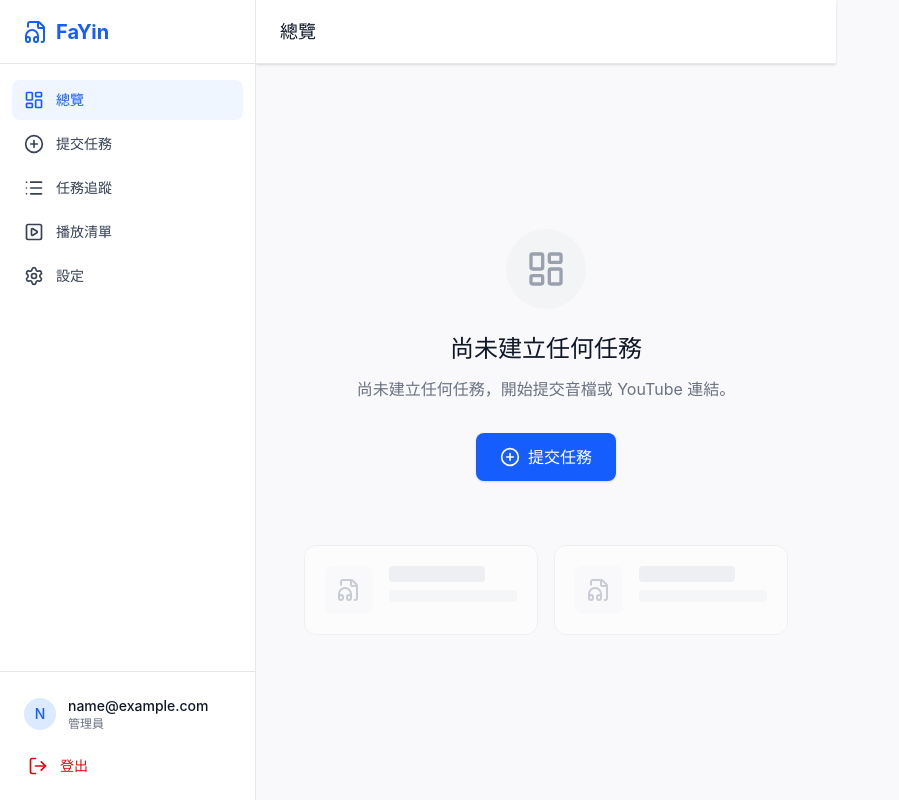
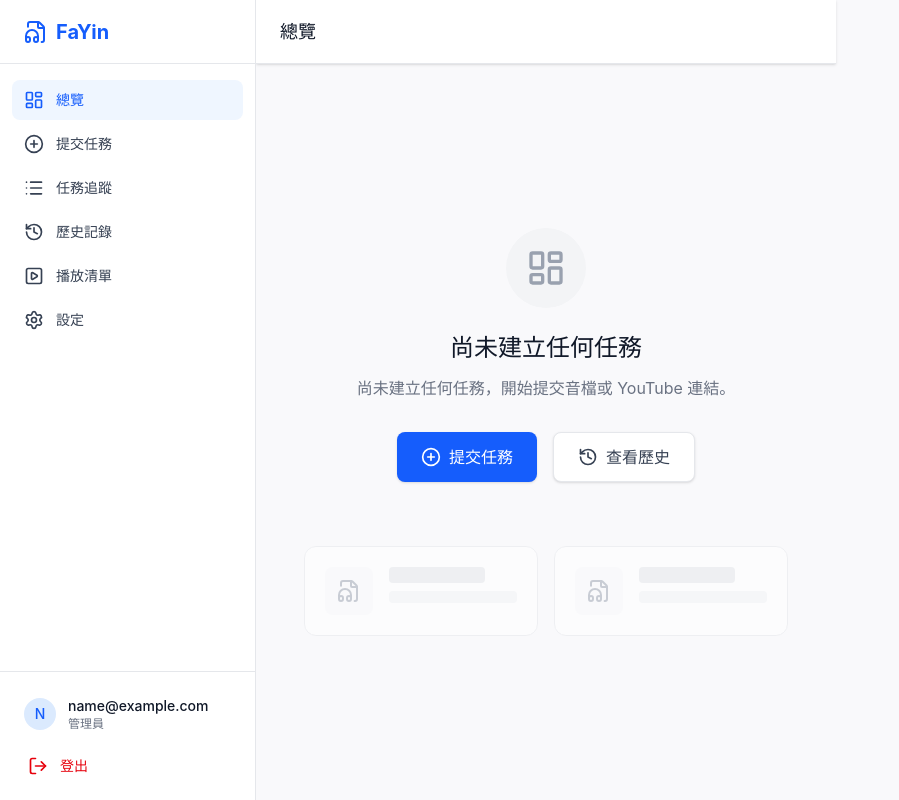
Before and after one commit to bbudaedu/ai-whisper, a React (Vite) app in the folder web-ui-external/: page / in a window 1280 px wide. Shown: the whole page, without its empty margins (0-899 px from the left). Built offline with nearby package versions, Linux system fonts and the light colour scheme; no server answers; sample sign-in values are in the browser's storage.

Commit message:
feat(05-05): configure navigation and routing for TaskHistory
- Register /history route in App.tsx
- Add '歷史記錄' (History) link to Navigation sidebar and bottom bar
- Add quick access button to TaskHistory in Dashboard

```diff
--- a/web-ui-external/src/App.tsx
+++ b/web-ui-external/src/App.tsx
@@ -7,6 +7,7 @@ import Login from './pages/Login'
 import Dashboard from './pages/Dashboard'
 import SubmitTask from './pages/SubmitTask'
 import TaskTracker from './pages/TaskTracker'
+import TaskHistory from './pages/TaskHistory'
 import Playlists from './pages/Playlists'
 import Settings from './pages/Settings'
 import Navigation from './components/Navigation'
@@ -26,6 +27,9 @@ function PageTitle() {
         break;
       case '/track':
         setTitle('任務追蹤');
+        break;
+      case '/history':
+        setTitle('歷史記錄');
         break;
       case '/playlists':
         setTitle('播放清單');
--- a/web-ui-external/src/components/Navigation.tsx
+++ b/web-ui-external/src/components/Navigation.tsx
@@ -1,6 +1,6 @@
 import React from 'react';
 import { NavLink, useLocation } from 'react-router-dom';
-import { LayoutDashboard, PlusCircle, List, PlaySquare, Settings, LogOut, FileAudio } from 'lucide-react';
+import { LayoutDashboard, PlusCircle, List, History, PlaySquare, Settings, LogOut, FileAudio } from 'lucide-react';
 import { useAuth } from '../auth/AuthContext';
 
 export const Navigation: React.FC<{
@@ -14,6 +14,7 @@ export const Navigation: React.FC<{
     { path: '/', label: '總覽', icon: LayoutDashboard, exact: true },
     { path: '/submit', label: '提交任務', icon: PlusCircle },
     { path: '/track', label: '任務追蹤', icon: List },
+    { path: '/history', label: '歷史記錄', icon: History },
     { path: '/playlists', label: '播放清單', icon: PlaySquare },
     { path: '/settings', label: '設定', icon: Settings },
   ];
--- a/web-ui-external/src/pages/Dashboard.tsx
+++ b/web-ui-external/src/pages/Dashboard.tsx
@@ -1,6 +1,6 @@
 import React from 'react';
 import { useNavigate } from 'react-router-dom';
-import { PlusCircle, FileAudio, LayoutDashboard } from 'lucide-react';
+import { PlusCircle, FileAudio, LayoutDashboard, History } from 'lucide-react';
 
 export const Dashboard: React.FC = () => {
   const navigate = useNavigate();
@@ -19,6 +19,7 @@ export const Dashboard: React.FC = () => {
         尚未建立任何任務，開始提交音檔或 YouTube 連結。
       </p>
 
+      <div className="flex flex-wrap gap-4 justify-center">
         <button
           onClick={() => navigate('/submit')}
           className="flex items-center gap-2 px-6 py-3 bg-blue-600 hover:bg-blue-700 text-white font-medium rounded-lg transition-colors shadow-sm"
@@ -26,6 +27,14 @@ export const Dashboard: React.FC = () => {
           <PlusCircle className="w-5 h-5" />
           提交任務
         </button>
+        <button
+          onClick={() => navigate('/history')}
+          className="flex items-center gap-2 px-6 py-3 bg-white dark:bg-[#161b22] border border-gray-200 dark:border-gray-800 text-gray-700 dark:text-gray-200 font-medium rounded-lg hover:bg-gray-50 dark:hover:bg-gray-800 transition-colors shadow-sm"
+        >
+          <History className="w-5 h-5" />
+          查看歷史
+        </button>
+      </div>
 
       {/* Placeholder for future recent tasks / quick stats */}
       <div className="mt-16 grid grid-cols-1 sm:grid-cols-2 gap-4 w-full max-w-2xl opacity-50 pointer-events-none">
```
Lines whose indentation alone changed are shown as unchanged.
